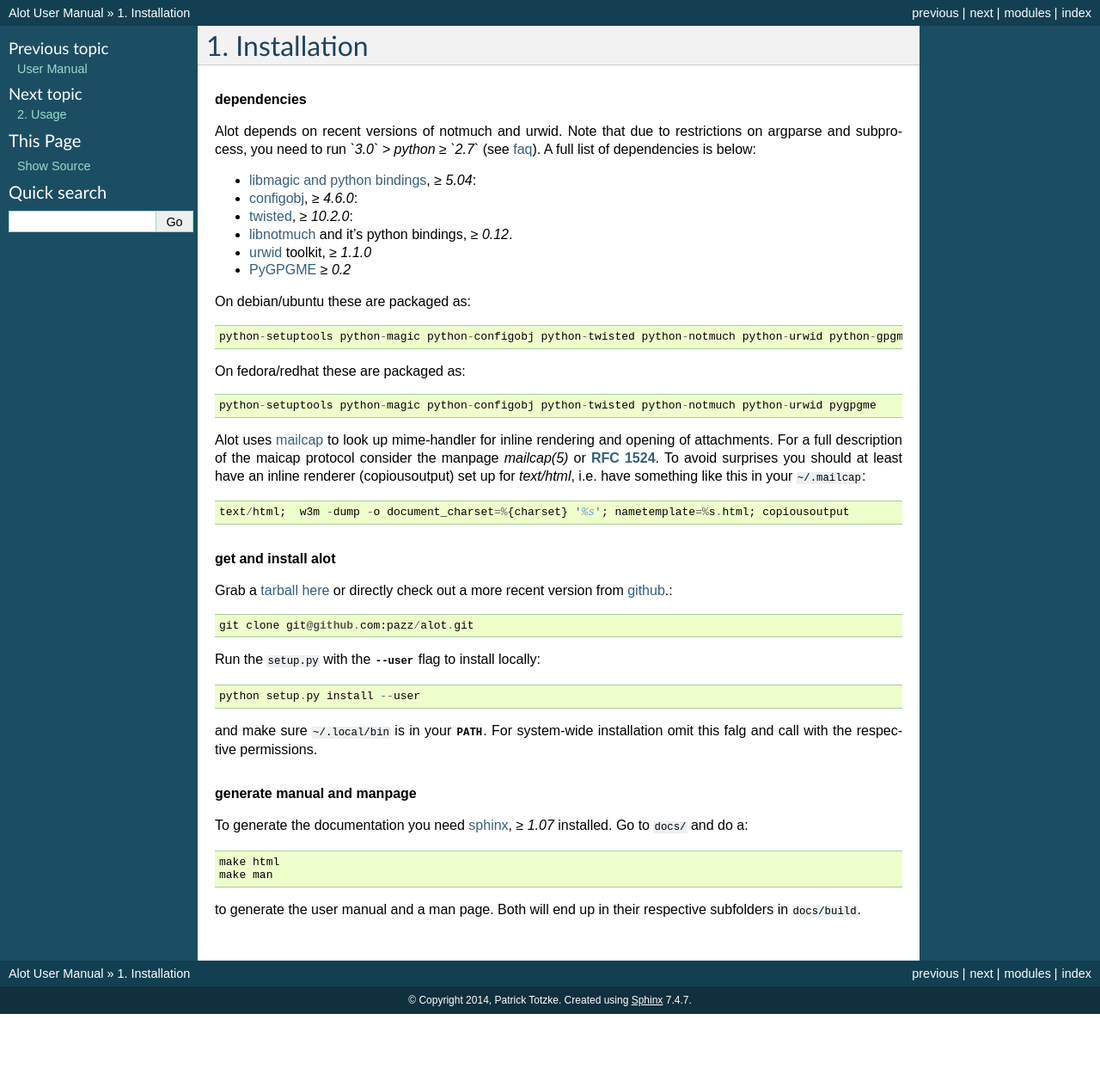
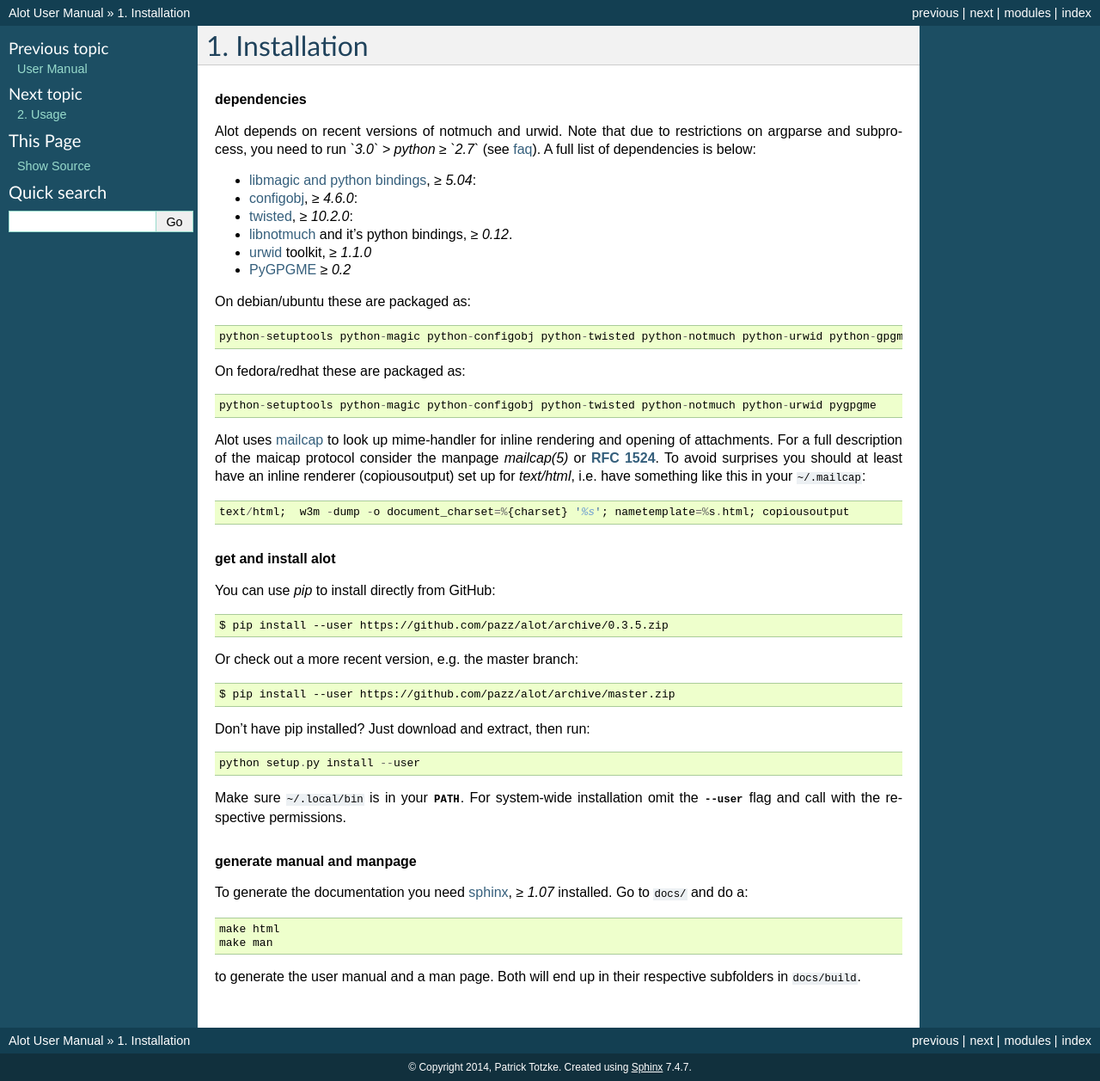
Before and after one commit to pazz/alot, a Sphinx documentation site: the page built from docs/source/installation.rst, in a window 1280 px wide. Shown: the whole page at 86% size. Built offline with Sphinx 7.4.7, drawn with Linux system fonts in a browser that asks for light colours; before the commit the page ends 1179 px from its top, so only the background shows below that.

Commit message:
use pip to directly install from GitHub

```diff
--- a/docs/source/installation.rst
+++ b/docs/source/installation.rst
@@ -32,17 +32,21 @@
 
 .. rubric:: get and install alot
 
-Grab a `tarball here <https://github.com/pazz/alot/tags>`_ or
-directly check out a more recent version from `github <https://github.com/pazz/alot>`_.::
+You can use `pip` to install directly from GitHub::
 
-  git clone git@github.com:pazz/alot.git
+  $ pip install --user https://github.com/pazz/alot/archive/0.3.5.zip
 
-Run the :file:`setup.py` with the :option:`--user` flag to install locally::
+Or check out a more recent version, e.g. the master branch::
+
+  $ pip install --user https://github.com/pazz/alot/archive/master.zip
+
+Don't have pip installed? Just download and extract, then run::
 
   python setup.py install --user
 
-and make sure :file:`~/.local/bin` is in your :envvar:`PATH`.
-For system-wide installation omit this falg and call with the respective permissions.
+Make sure :file:`~/.local/bin` is in your :envvar:`PATH`. For system-wide
+installation omit the :option:`--user` flag and call with the respective
+permissions.
 
 .. rubric:: generate manual and manpage
 
```
